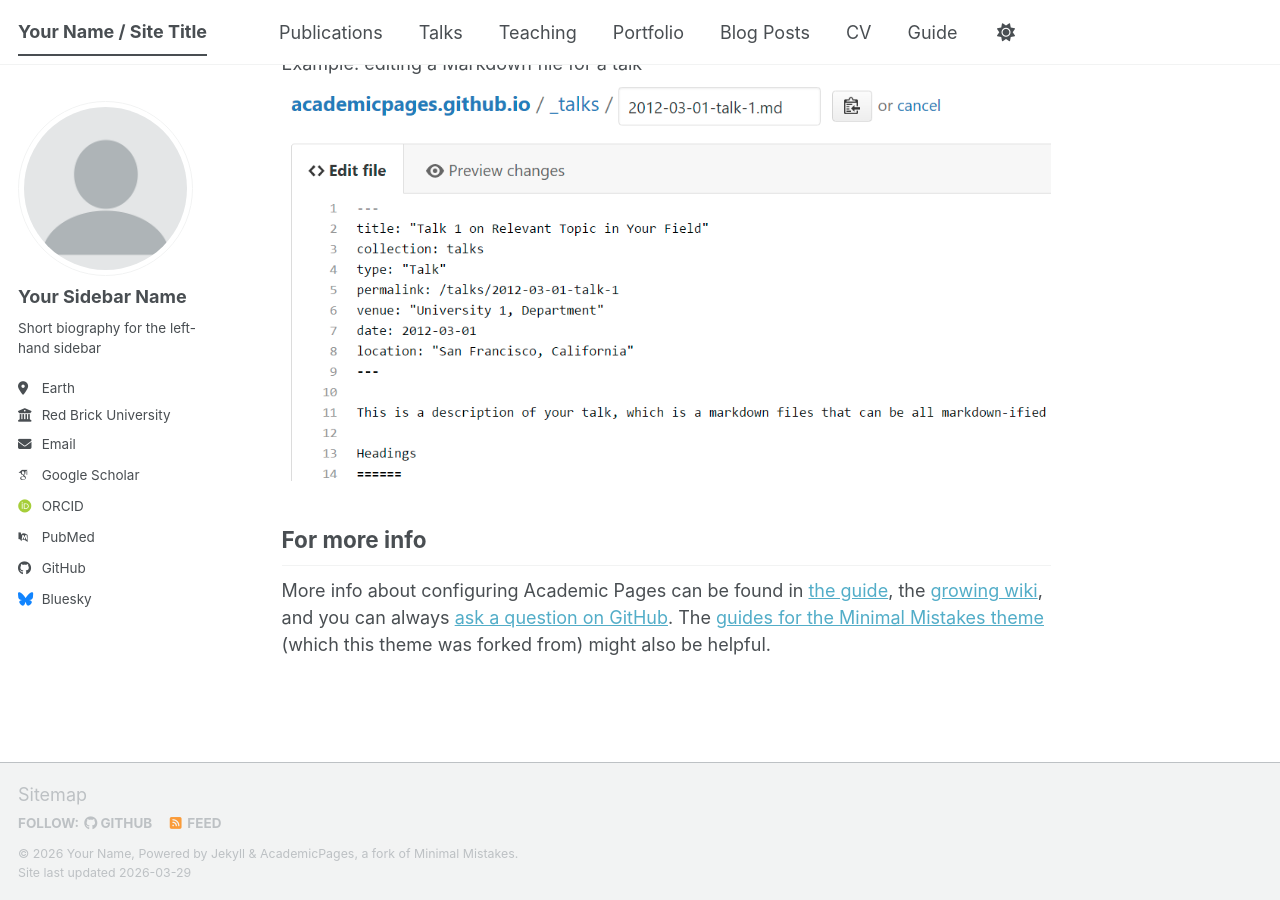
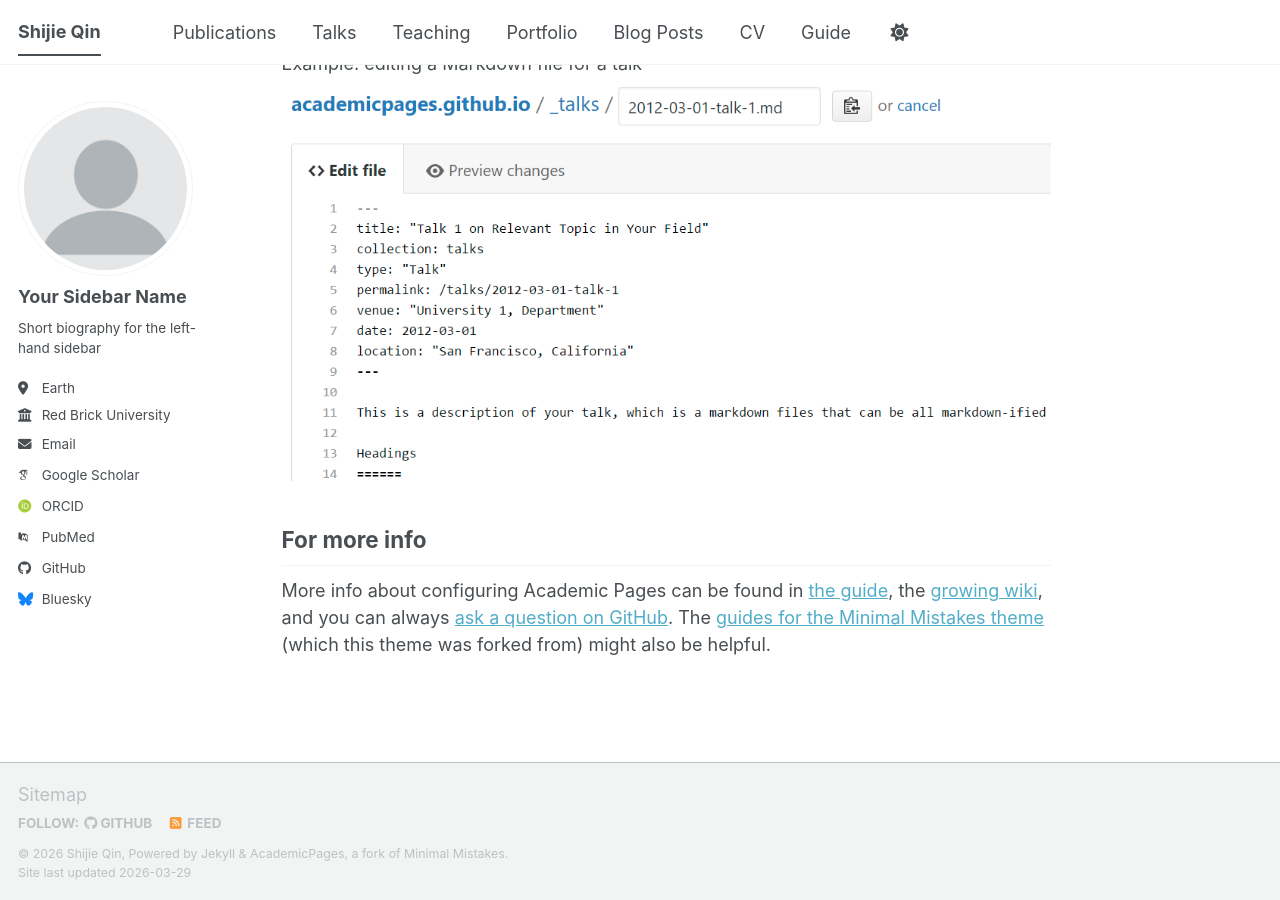
Before and after one commit to sjqin/sjqin.github.io, a Jekyll site: the page built from _pages/about.md, in a window 1280 px wide and 900 px high, scrolled down 2720 px. Built offline with Jekyll 4.4.1, drawn with Linux system fonts in a browser that asks for light colours; some web fonts are replaced; a script bundle is joined from its source files by our own code; library files that are not in the unit come from our copies.

Commit message:
Update _config.yml

```diff
--- a/_config.yml
+++ b/_config.yml
@@ -9,14 +9,14 @@
 # Basic Site Settings
 locale                   : "en-US"
 site_theme               : "default" # The available themes options are "default", "air", "sunrise", "mint", "dirt" and "contrast"
-title                    : "Your Name / Site Title"
+title                    : "Shijie Qin"
 title_separator          : "-"
-name                     : &name "Your Name"
-description              : &description "Your Name's academic portfolio"   # Update this with a general description of your site, this is the default if not overridden by a page
-url                      : https://academicpages.github.io # The base hostname & protocol for your site e.g. "https://[your GitHub username].github.io",
+name                     : &name "Shijie Qin"
+description              : &description "Shijie Qin's academic portfolio"   # Update this with a general description of your site, this is the default if not overridden by a page
+url                      : https://sjqin.github.io # The base hostname & protocol for your site e.g. "https://[your GitHub username].github.io",
                                                            # or if you already have some other page hosted on Github then use "https://[your GitHub username].github.io/[Your Repo Name]"
 baseurl                  : "" # the subpath of your site, e.g. "/blog"
-repository               : "academicpages/academicpages.github.io"
+repository               : "sjqin/sjqin.github.io"
 
 # Site Author - The following control what appear as part of the author content on the side bar.
 #               If a field is blank the icon and link will not appear, otherwise it will be shown.
```
